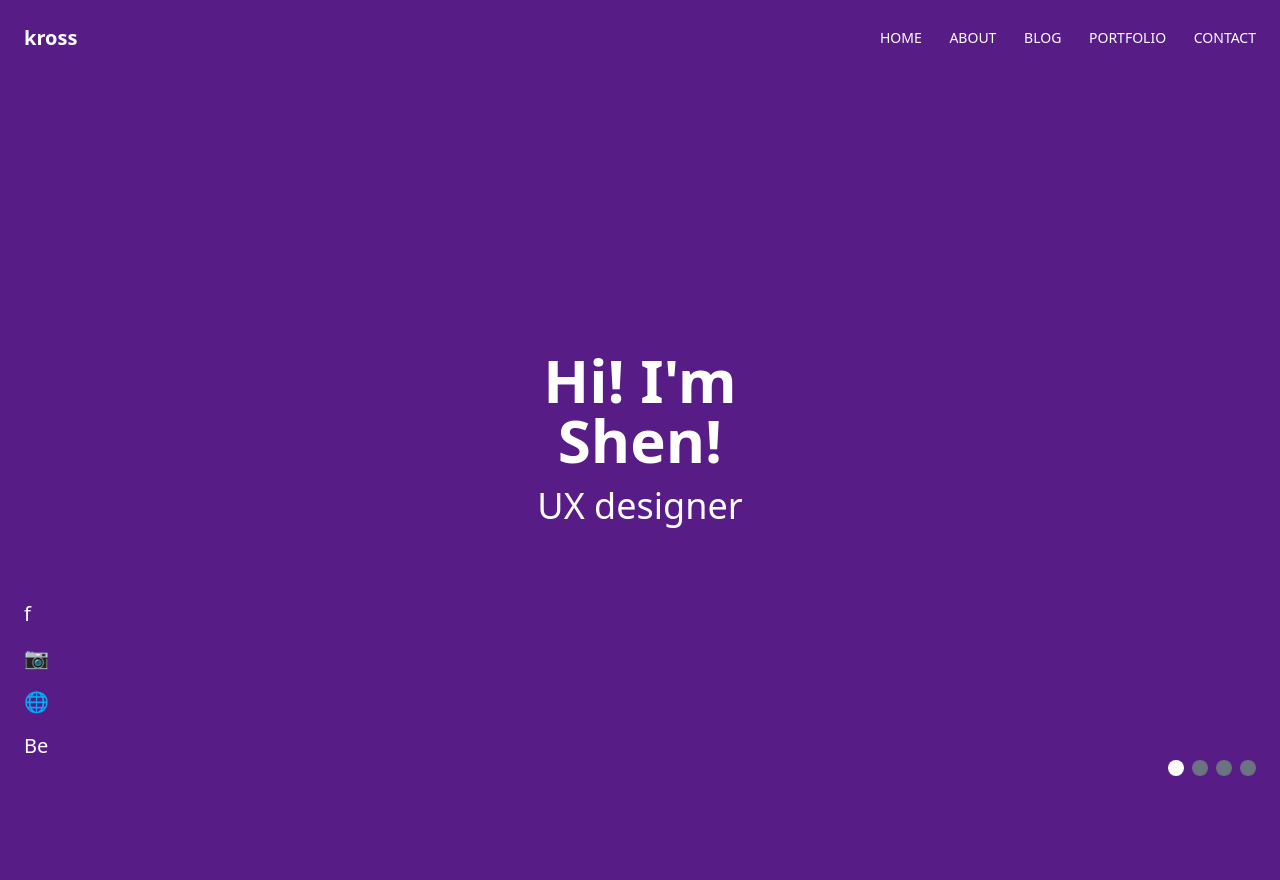
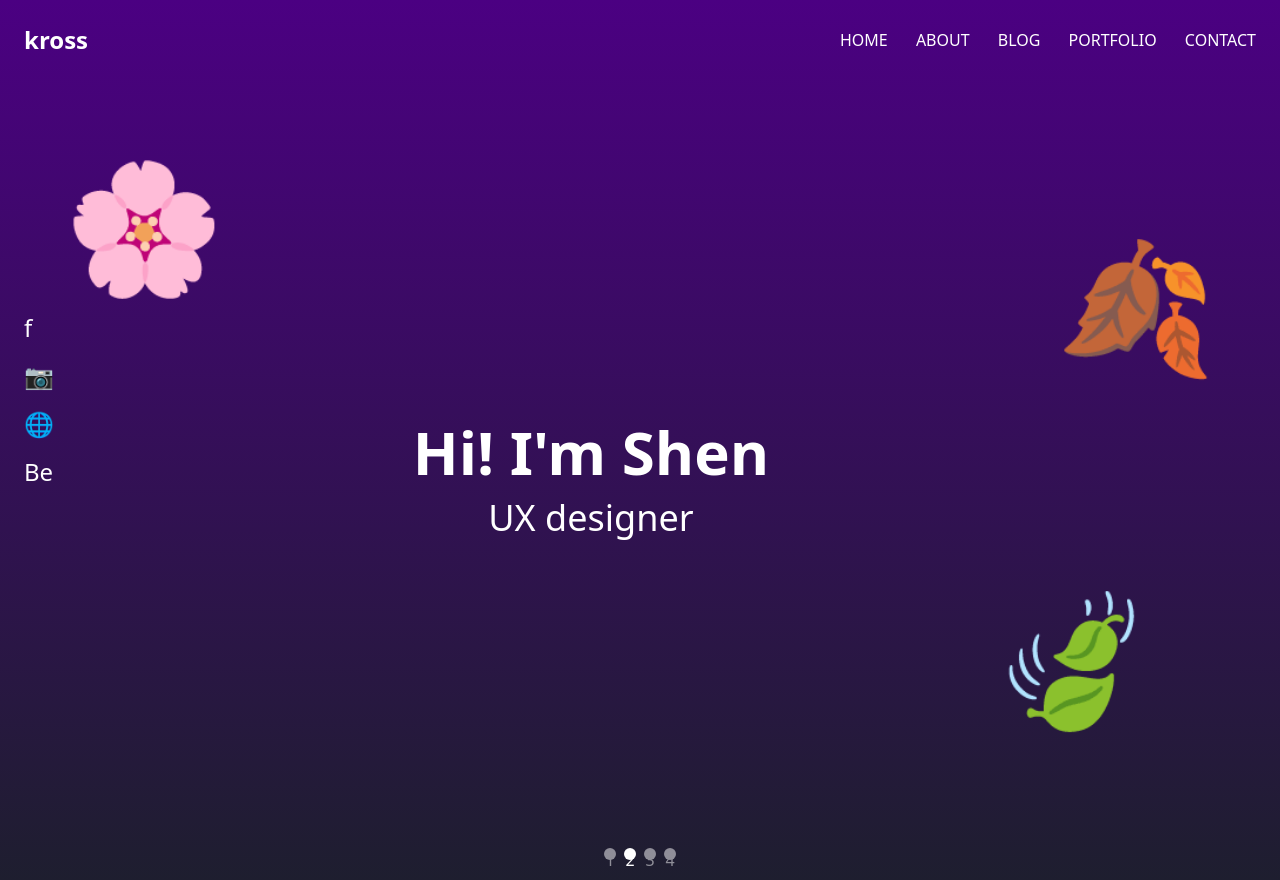
Before and after one commit to shen724/kross, a plain HTML site: page index.html in a window 1280 px wide. Before the commit the page ends 800 px from the top, so only its background shows below. Drawn offline with nearby package versions, Linux system fonts and the light colour scheme.

Commit message:
Added Swiper Pagination alongside Tailwind

```diff
--- a/index.html
+++ b/index.html
@@ -3,45 +3,163 @@
 <head>
   <meta charset="UTF-8">
   <meta name="viewport" content="width=device-width, initial-scale=1.0">
-    <title>Shen - UX Designer</title>
+  <title>Shen Task 1</title>
+  <!-- Tailwind CSS CDN -->
   <script src="https://cdn.tailwindcss.com"></script>
+  <!-- Swiper.js CSS -->
+  <link rel="stylesheet" href="https://cdn.jsdelivr.net/npm/swiper@11/swiper-bundle.min.css" />
+  <!-- Swiper.js JS -->
+  <script src="https://cdn.jsdelivr.net/npm/swiper@11/swiper-bundle.min.js"></script>
+  <style>
+
+    .custom-bg {
+      background: linear-gradient(180deg, #4B0082 0%, #1E1E2F 100%);
+    }
+
+    .swiper {
+      width: 100%;
+      height: 100vh;
+    }
+
+    .swiper-slide {
+      display: flex;
+      justify-content: center;
+      align-items: center;
+      height: 100%;
+      width: 100%;
+    }
+
+    .leaf {
+      position: absolute;
+      z-index: 0;
+    }
+    .leaf-1 {
+      top: 10%;
+      left: 5%;
+      color: #FF69B4;
+    }
+    .leaf-2 {
+      top: 20%;
+      right: 5%;
+      color: #FFA500;
+    }
+    .leaf-3 {
+      bottom: 20%;
+      right: 10%;
+      color: #00CED1;
+    }
+    .dots-1 {
+      position: absolute;
+      top: 30%;
+      right: 50%;
+      transform: translateX(50%);
+      color: #FFA500;
+    }
+    .dots-2 {
+      position: absolute;
+      bottom: 30%;
+      left: 50%;
+      transform: translateX(-50%);
+      color: #FFA500;
+    }
+
+    .swiper-pagination-bullet {
+      background: white;
+      opacity: 0.5;
+      width: 12px;
+      height: 12px;
+      margin: 0 8px;
+    }
+    .swiper-pagination-bullet-active {
+      opacity: 1;
+      background: white;
+    }
+
+    .slide-content {
+      text-align: center;
+      z-index: 1;
+    }
+  </style>
 </head>
-<body class="bg-purple-900 text-white h-screen flex flex-col">
-    <!-- Navigation Bar -->
-    <nav class="flex justify-between items-center p-6">
-        <div class="text-xl font-bold">kross</div>
-        <div class="space-x-6 text-sm">
-            <a href="#" class="hover:underline">HOME</a>
-            <a href="#" class="hover:underline">ABOUT</a>
-            <a href="#" class="hover:underline">BLOG</a>
-            <a href="#" class="hover:underline">PORTFOLIO</a>
-            <a href="#" class="hover:underline">CONTACT</a>
+<body class="min-h-screen flex flex-col custom-bg text-white overflow-hidden">
+  <!-- Navbar -->
+  <nav class="flex justify-between items-center p-6 z-10">
+    <div class="text-2xl font-bold">kross</div>
+    <div class="space-x-6">
+      <a href="#" class="hover:text-gray-300">HOME</a>
+      <a href="#" class="hover:text-gray-300">ABOUT</a>
+      <a href="#" class="hover:text-gray-300">BLOG</a>
+      <a href="#" class="hover:text-gray-300">PORTFOLIO</a>
+      <a href="#" class="hover:text-gray-300">CONTACT</a>
     </div>
   </nav>
 
-    <!-- Main Content -->
-    <div class="flex-grow flex items-center justify-center">
-        <div class="text-center">
-            <h1 class="text-6xl font-bold">Hi! I'm</h1>
-            <h1 class="text-6xl font-bold">Shen!</h1>
+  <!-- Swiper Container -->
+  <div class="swiper mySwiper relative">
+    <div class="swiper-wrapper">
+      <!-- Slide 1 -->
+      <div class="swiper-slide">
+        <div class="slide-content">
+          <h1 class="text-6xl font-bold">Hi! I'm Shen</h1>
           <p class="text-4xl mt-4">UX designer</p>
         </div>
       </div>
-
-    <!-- Social Media Icons (Left Side) -->
-    <div class="fixed left-6 bottom-10 flex flex-col space-y-4 text-xl">
-        <a href="#" class="hover:text-gray-300">f</a>
-        <a href="#" class="hover:text-gray-300">📷</a>
-        <a href="#" class="hover:text-gray-300">🌐</a>
-        <a href="#" class="hover:text-gray-300">Be</a>
+      <!-- Slide 2 -->
+      <div class="swiper-slide">
+        <div class="slide-content">
+          <h1 class="text-6xl font-bold">Welcome to My Portfolio</h1>
+          <p class="text-4xl mt-4">Explore My Work</p>
+        </div>
+      </div>
+      <!-- Slide 3 -->
+      <div class="swiper-slide">
+        <div class="slide-content">
+          <h1 class="text-6xl font-bold">Let's Collaborate</h1>
+          <p class="text-4xl mt-4">Get in Touch</p>
+        </div>
+      </div>
+      <!-- Slide 4 -->
+      <div class="swiper-slide">
+        <div class="slide-content">
+          <h1 class="text-6xl font-bold">My Latest Projects</h1>
+          <p class="text-4xl mt-4">See What's New</p>
+        </div>
+      </div>
     </div>
 
-    <!-- Pagination Dots (Bottom Right) -->
-    <div class="fixed right-6 bottom-6 flex space-x-2">
-        <span class="w-4 h-4 bg-white rounded-full"></span>
-        <span class="w-4 h-4 bg-gray-500 rounded-full"></span>
-        <span class="w-4 h-4 bg-gray-500 rounded-full"></span>
-        <span class="w-4 h-4 bg-gray-500 rounded-full"></span>
+    <!-- Decorative Elements -->
+    <div class="leaf leaf-1 text-9xl">🌸</div>
+    <div class="leaf leaf-2 text-9xl">🍂</div>
+    <div class="leaf leaf-3 text-9xl">🍃</div>
+
+    <!-- Swiper Pagination -->
+    <div class="swiper-pagination absolute bottom-10"></div>
   </div>
+
+  <!-- Social Icons (Left Side) -->
+  <div class="fixed left-0 top-1/2 transform -translate-y-1/2 flex flex-col space-y-4 p-6 z-10">
+    <a href="#" class="text-2xl hover:text-gray-300">f</a>
+    <a href="#" class="text-2xl hover:text-gray-300">📷</a>
+    <a href="#" class="text-2xl hover:text-gray-300">🌐</a>
+    <a href="#" class="text-2xl hover:text-gray-300">Be</a>
+  </div>
+
+  <!-- Swiper Initialization -->
+  <script>
+    const swiper = new Swiper('.mySwiper', {
+      loop: true,
+      pagination: {
+        el: '.swiper-pagination',
+        clickable: true,
+        renderBullet: function (index, className) {
+          return '<span class="' + className + '">' + (index + 1) + '</span>';
+        },
+      },
+      autoplay: {
+        delay: 5000,
+        disableOnInteraction: false,
+      },
+    });
+  </script>
 </body>
 </html>
```
Lines whose indentation alone changed are shown as unchanged.
